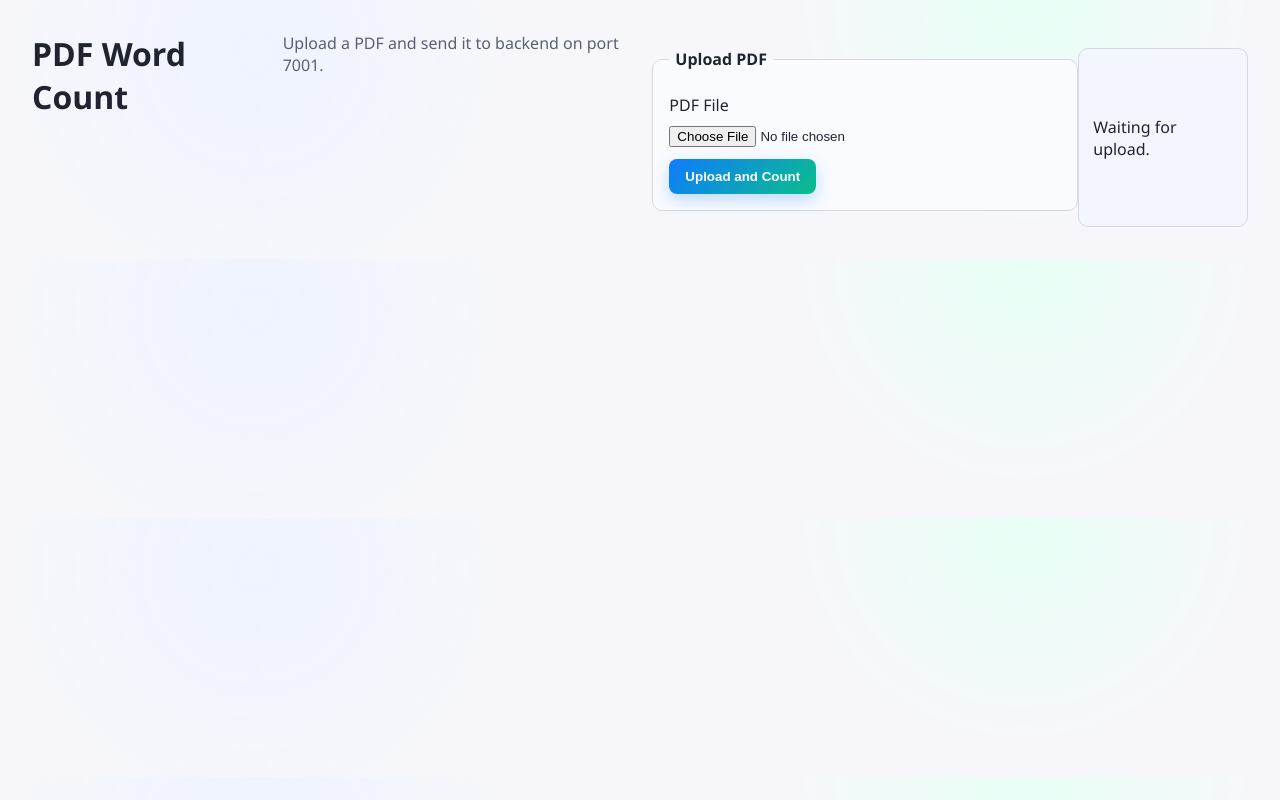
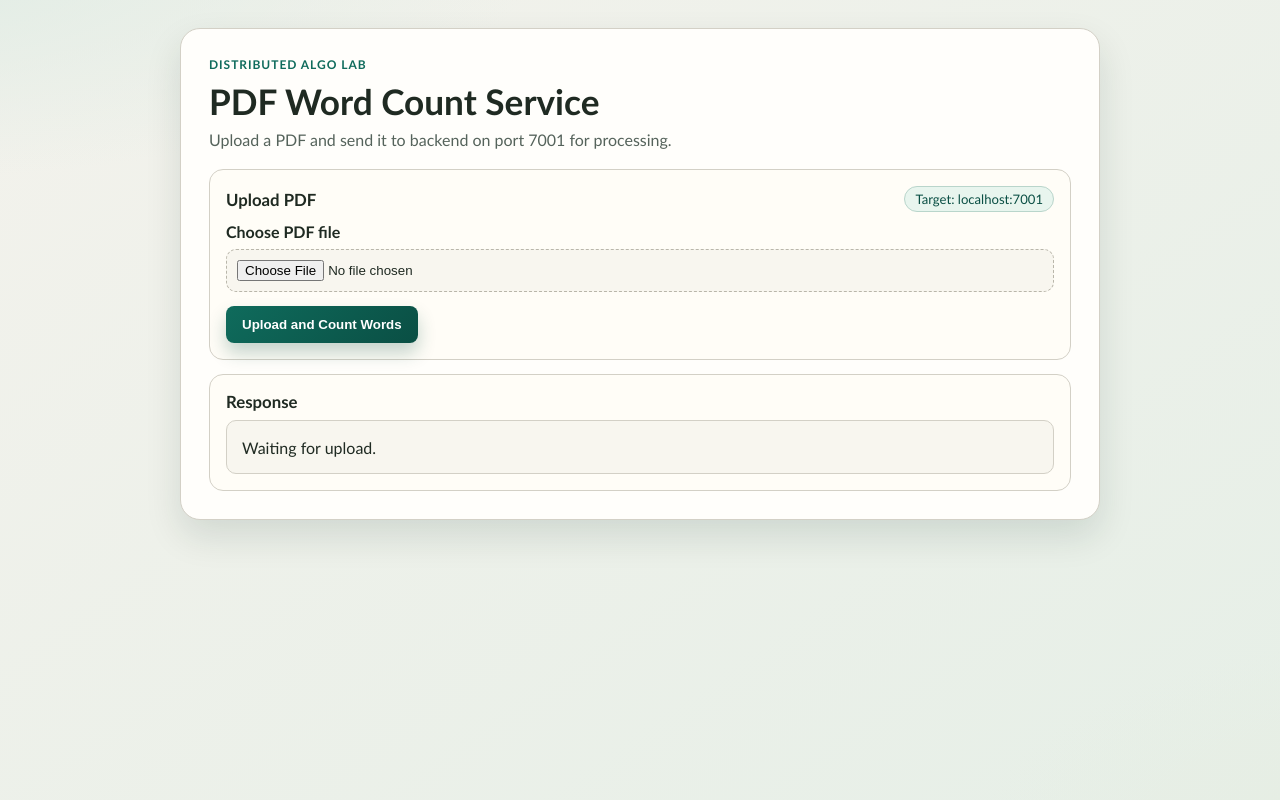
Before and after one commit to kishanravi887321/MapReduce, a plain HTML site: page frontend/index.html in a window 1280 px wide. Drawn offline with Linux system fonts and the light colour scheme.

Commit message:
feat: enhance PDF upload UI with improved layout and status feedback

```diff
--- a/frontend/index.html
+++ b/frontend/index.html
@@ -7,17 +7,30 @@
   <link rel="stylesheet" href="./style.css" />
 </head>
 <body>
-  <h1>PDF Word Count</h1>
-  <p>Upload a PDF and send it to backend on port 7001.</p>
+  <main class="shell">
+    <section class="hero">
+      <p class="eyebrow">Distributed Algo Lab</p>
+      <h1>PDF Word Count Service</h1>
+      <p class="subtext">Upload a PDF and send it to backend on port 7001 for processing.</p>
+    </section>
 
-  <fieldset>
-    <legend>Upload PDF</legend>
-    <label for="pdfFile">PDF File</label>
-    <input id="pdfFile" type="file" accept="application/pdf" />
-    <button id="submitBtn">Upload and Count</button>
-  </fieldset>
+    <section class="panel" aria-label="Upload Panel">
+      <div class="panel-head">
+        <h2>Upload PDF</h2>
+        <span class="chip">Target: localhost:7001</span>
+      </div>
 
-  <div id="status" class="status">Waiting for upload.</div>
+      <label for="pdfFile">Choose PDF file</label>
+      <input id="pdfFile" type="file" accept="application/pdf" />
+
+      <button id="submitBtn" type="button">Upload and Count Words</button>
+    </section>
+
+    <section class="panel" aria-label="Response Panel">
+      <h2>Response</h2>
+      <div id="status" class="status">Waiting for upload.</div>
+    </section>
+  </main>
 
   <script>
     const statusEl = document.getElementById('status');
@@ -27,10 +40,12 @@
     async function handleUpload() {
       const file = pdfInput.files[0];
       if (!file) {
+        statusEl.className = 'status error';
         statusEl.textContent = 'Please choose a PDF file first.';
         return;
       }
       const url = 'http://localhost:7001/pdf/wordcount';
+      statusEl.className = 'status busy';
       statusEl.textContent = `Uploading to ${url} ...`;
 
       try {
@@ -42,11 +57,14 @@
         });
         const data = await resp.json().catch(() => ({}));
         if (!resp.ok) {
+          statusEl.className = 'status error';
           statusEl.textContent = data.error || `Request failed with status ${resp.status}`;
           return;
         }
+        statusEl.className = 'status success';
         statusEl.textContent = `Word count: ${data.wordCount ?? 'unknown'}`;
       } catch (err) {
+        statusEl.className = 'status error';
         statusEl.textContent = `Error: ${err.message}`;
       }
     }
--- a/frontend/style.css
+++ b/frontend/style.css
@@ -1,119 +1,190 @@
-/* Light, purposeful styling for the PDF word count UI */
 :root {
-  --bg: #f7f7fb;
-  --card: #ffffff;
-  --border: #d7d7e0;
-  --text: #1f2430;
-  --muted: #5a5f73;
-  --accent: #0f7bff;
-  --accent-2: #0abf8a;
-  --shadow: 0 8px 24px rgba(0, 0, 0, 0.08);
+  --bg: #f3f2ec;
+  --bg-alt: #e6efe7;
+  --card: #fffefb;
+  --line: #d3d0c6;
+  --text: #1f2a22;
+  --muted: #55635b;
+  --brand: #0f6b5c;
+  --brand-strong: #0a4f44;
+  --warn: #8f3b2e;
+  --ok: #1f6d3f;
+  --shadow: 0 16px 36px rgba(12, 44, 35, 0.12);
 }
 
-* { box-sizing: border-box; }
+* {
+  box-sizing: border-box;
+}
 
 body {
-  font-family: "Segoe UI", sans-serif;
+  font-family: "Trebuchet MS", "Gill Sans", "Segoe UI", sans-serif;
   margin: 0;
-  padding: 32px;
-  background: radial-gradient(circle at 20% 20%, #eef3ff, transparent 25%),
-              radial-gradient(circle at 80% 0%, #e7fff5, transparent 22%),
-              var(--bg);
+  min-height: 100vh;
+  padding: 28px;
+  background:
+    radial-gradient(1200px 400px at -10% -5%, #dfece4 0%, transparent 55%),
+    radial-gradient(900px 380px at 115% 105%, #e6ede2 0%, transparent 55%),
+    linear-gradient(145deg, var(--bg), var(--bg-alt));
   color: var(--text);
   display: flex;
   justify-content: center;
+  align-items: flex-start;
 }
 
-main {
-  width: min(900px, 100%);
+.shell {
+  width: min(920px, 100%);
   background: var(--card);
-  padding: 28px 32px;
-  border-radius: 14px;
-  border: 1px solid var(--border);
+  border-radius: 20px;
+  border: 1px solid var(--line);
   box-shadow: var(--shadow);
+  padding: 28px;
+  animation: rise-in 360ms ease-out;
+}
+
+.hero {
+  margin-bottom: 20px;
+}
+
+.eyebrow {
+  margin: 0;
+  letter-spacing: 0.08em;
+  text-transform: uppercase;
+  font-size: 0.75rem;
+  color: var(--brand);
+  font-weight: 700;
 }
 
 h1 {
-  margin: 0 0 6px;
+  margin: 8px 0;
+  font-size: clamp(1.6rem, 2.8vw, 2.2rem);
+  line-height: 1.2;
 }
 
-p {
-  margin: 0 0 14px;
+.subtext {
+  margin: 0;
   color: var(--muted);
+  max-width: 65ch;
 }
 
-fieldset {
-  margin: 16px 0;
+.panel {
+  margin-top: 14px;
   padding: 16px;
-  border: 1px solid var(--border);
-  border-radius: 10px;
-  background: #fafbff;
+  border: 1px solid var(--line);
+  border-radius: 14px;
+  background: #fffdf7;
 }
 
-legend {
-  padding: 0 6px;
+.panel-head {
+  display: flex;
+  justify-content: space-between;
+  align-items: center;
+  gap: 12px;
+  margin-bottom: 10px;
+}
+
+h2 {
+  margin: 0;
+  font-size: 1.05rem;
+}
+
+.chip {
+  border: 1px solid #b9d5cb;
+  color: var(--brand-strong);
+  padding: 4px 10px;
+  border-radius: 999px;
+  font-size: 0.82rem;
+  background: #e8f5ee;
+}
+
+label {
+  display: inline-block;
+  margin-bottom: 8px;
   font-weight: 600;
 }
 
-label {
+input[type="file"] {
   display: block;
-  margin: 8px 0 4px;
-  color: var(--text);
-}
-
-.row {
-  display: flex;
-  gap: 12px;
-  align-items: center;
-}
-
-.row input[type="text"] {
-  flex: 1;
-  padding: 10px 12px;
-  border: 1px solid var(--border);
-  border-radius: 8px;
-}
-
-input[type="file"] {
-  margin: 6px 0 12px;
+  width: 100%;
+  border: 1px dashed #b9b6aa;
+  border-radius: 10px;
+  background: #f8f6ef;
+  padding: 10px;
+  margin-bottom: 14px;
 }
 
 button {
-  padding: 10px 16px;
   border: none;
+  background: linear-gradient(135deg, var(--brand), var(--brand-strong));
+  color: #ffffff;
+  padding: 11px 16px;
   border-radius: 8px;
-  background: linear-gradient(135deg, var(--accent), var(--accent-2));
-  color: #fff;
   font-weight: 600;
   cursor: pointer;
-  box-shadow: 0 6px 16px rgba(15, 123, 255, 0.25);
+  box-shadow: 0 10px 18px rgba(10, 79, 68, 0.24);
   transition: transform 120ms ease, box-shadow 120ms ease;
 }
 
 button:hover {
-  transform: translateY(-1px);
-  box-shadow: 0 8px 18px rgba(15, 123, 255, 0.32);
+  transform: translateY(-2px);
+  box-shadow: 0 12px 20px rgba(10, 79, 68, 0.3);
 }
 
 button:active {
   transform: translateY(0);
-  box-shadow: 0 6px 14px rgba(15, 123, 255, 0.25);
+  box-shadow: 0 8px 14px rgba(10, 79, 68, 0.24);
 }
 
 .status {
-  margin-top: 16px;
-  padding: 14px;
-  border: 1px solid var(--border);
+  margin-top: 8px;
+  padding: 14px 15px;
+  border: 1px solid var(--line);
   border-radius: 10px;
-  background: #f4f6ff;
+  background: #f8f6ef;
   color: var(--text);
-  min-height: 48px;
+  min-height: 54px;
   display: flex;
   align-items: center;
 }
 
+.status.busy {
+  border-color: #adc7bc;
+  background: #edf6f2;
+}
+
+.status.success {
+  border-color: #99c8ab;
+  background: #ebf8f0;
+  color: var(--ok);
+}
+
+.status.error {
+  border-color: #d9aca4;
+  background: #fbeeea;
+  color: var(--warn);
+}
+
+@keyframes rise-in {
+  from {
+    opacity: 0;
+    transform: translateY(8px);
+  }
+  to {
+    opacity: 1;
+    transform: translateY(0);
+  }
+}
+
 @media (max-width: 640px) {
-  body { padding: 18px; }
-  main { padding: 20px; }
-  .row { flex-direction: column; align-items: stretch; }
+  body {
+    padding: 14px;
+  }
+
+  .shell {
+    padding: 18px;
+  }
+
+  .panel-head {
+    flex-direction: column;
+    align-items: flex-start;
+  }
 }
```
